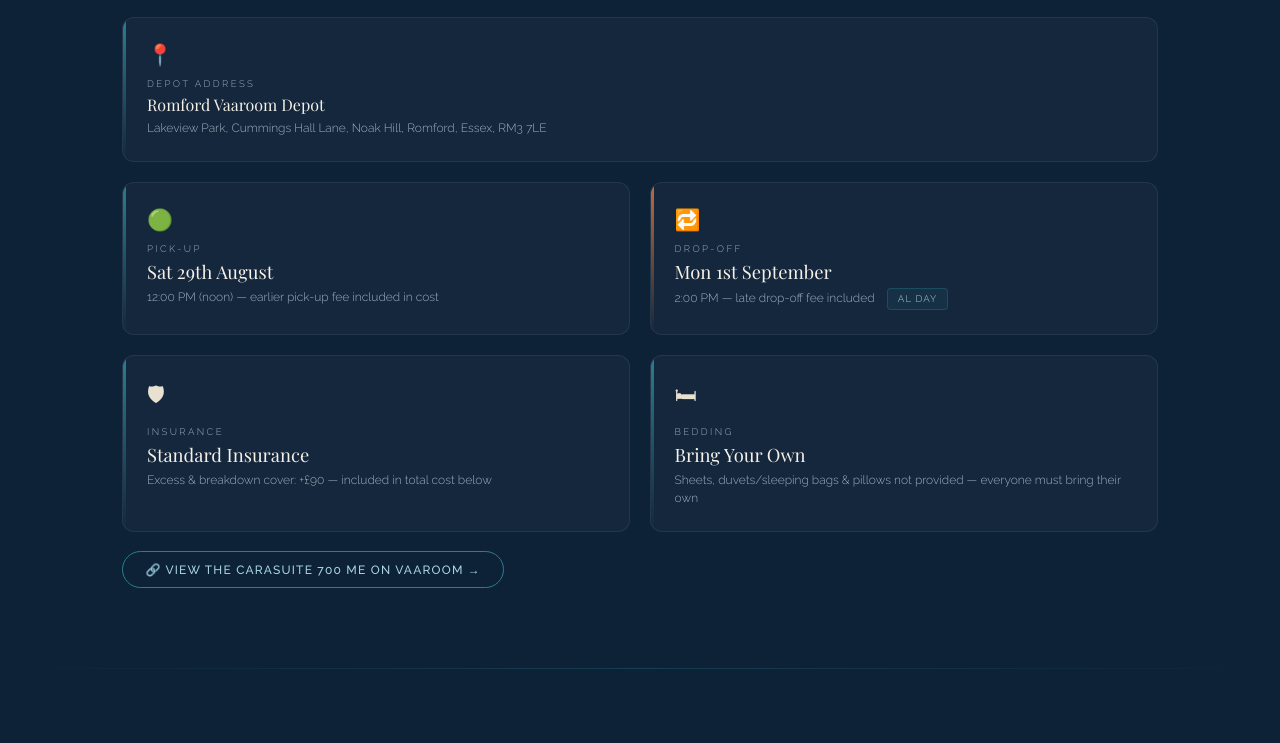
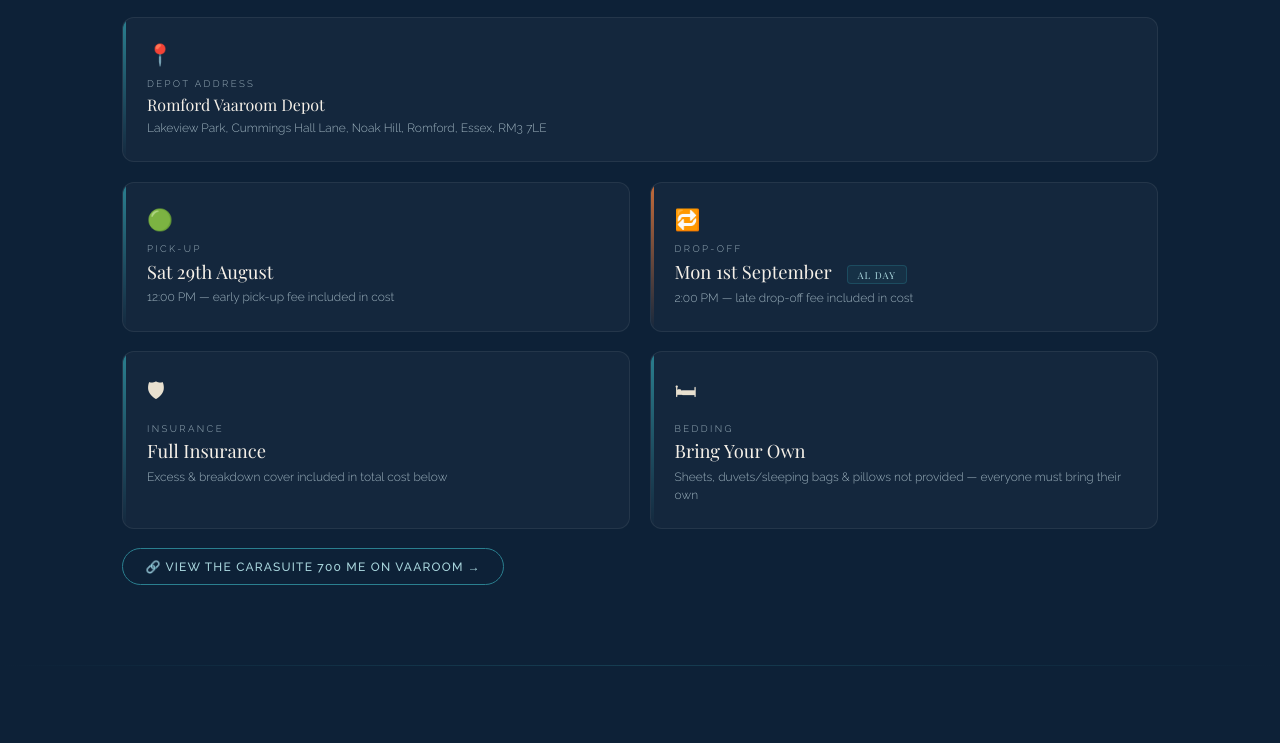
Before and after one commit to rickyport1-lang/LizziesCampervanTrip, a plain HTML site: page index.html in a window 1280 px wide. Shown: the part 1597-2340 px from the top of the page. Drawn offline with nearby package versions, Linux system fonts and the light colour scheme; a web font is replaced by a local one.

Commit message:
Update campervan adventure details and insurance info

```diff
--- a/index.html
+++ b/index.html
@@ -183,8 +183,8 @@
     <line x1="100" y1="190" x2="100" y2="150" stroke="white" stroke-width="1"/>
     <line x1="10" y1="100" x2="70" y2="100" stroke="white" stroke-width="1"/>
   </svg>
-  <p class="hero-tag">Campervan Adventure · August 2025</p>
-  <h1 class="hero-title">Where Could<br><em>We Go?</em></h1>
+  <p class="hero-tag">Lizzie's · August 2026</p>
+  <h1 class="hero-title">Campervan Adventure<br><em>(Not her 40th)</em></h1>
   <p class="hero-subtitle">3 nights · 4 destinations in the running · one epic trip</p>
   <div class="hero-dates">
     <span class="hero-date-pill">📍 Romford Pick-up</span>
@@ -258,21 +258,21 @@
       <span class="card-icon">🟢</span>
       <p class="card-label">Pick-up</p>
       <p class="card-value">Sat 29th August</p>
-      <p class="card-sub">12:00 PM (noon) — earlier pick-up fee included in cost</p>
+      <p class="card-sub">12:00 PM — early pick-up fee included in cost</p>
     </div>
 
     <div class="info-card coral">
       <span class="card-icon">🔁</span>
       <p class="card-label">Drop-off</p>
-      <p class="card-value">Mon 1st September</p>
-      <p class="card-sub">2:00 PM — late drop-off fee included &nbsp;<span class="al-badge">AL Day</span></p>
+      <p class="card-value">Mon 1st September &nbsp;<span class="al-badge">AL Day</span></p>
+      <p class="card-sub">2:00 PM — late drop-off fee included in cost</p>
     </div>
 
     <div class="info-card">
       <span class="card-icon">🛡</span>
       <p class="card-label">Insurance</p>
-      <p class="card-value">Standard Insurance</p>
-      <p class="card-sub">Excess &amp; breakdown cover: +£90 — included in total cost below</p>
+      <p class="card-value">Full Insurance </p>
+      <p class="card-sub">Excess &amp; breakdown cover included in total cost below</p>
     </div>
 
     <div class="info-card">
```
